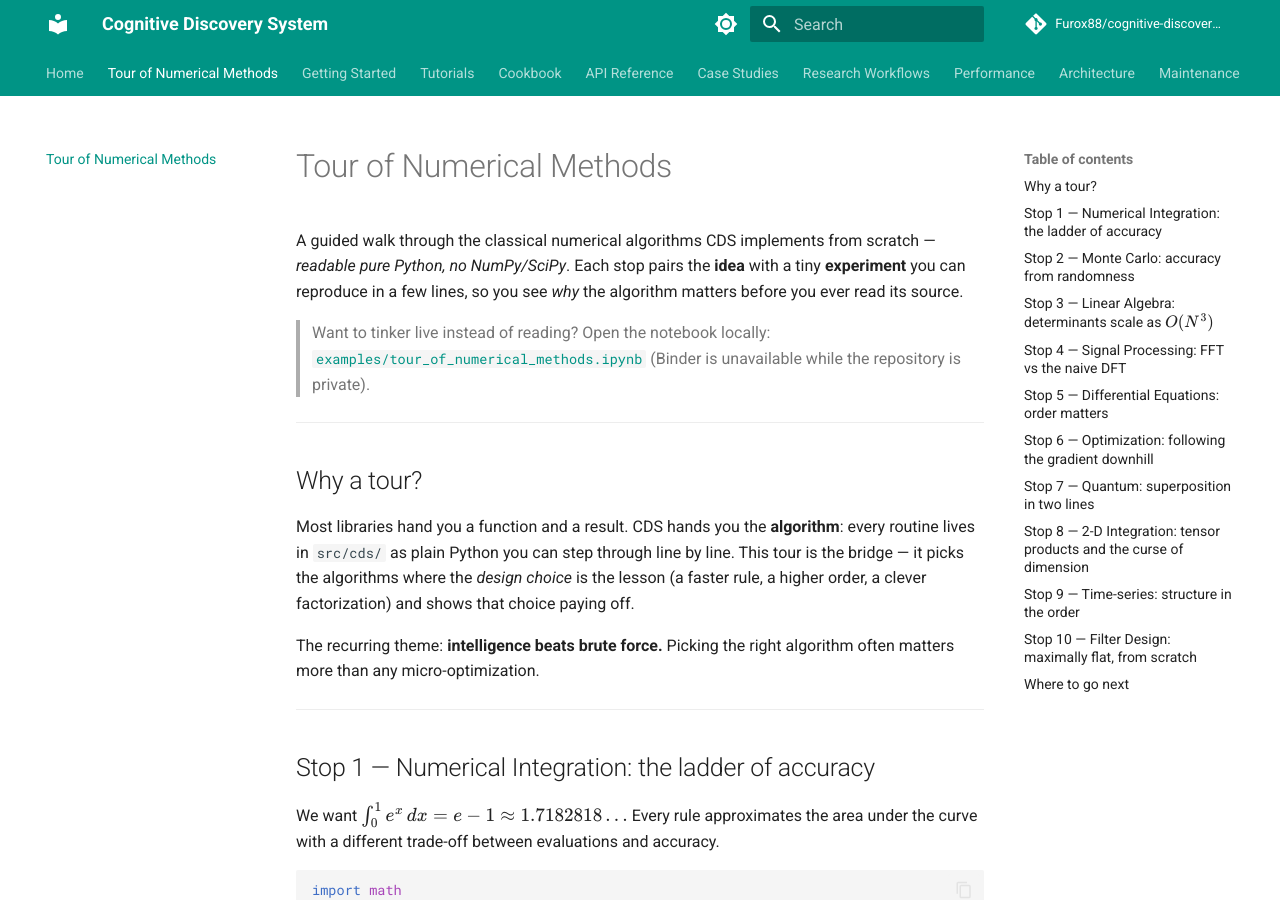
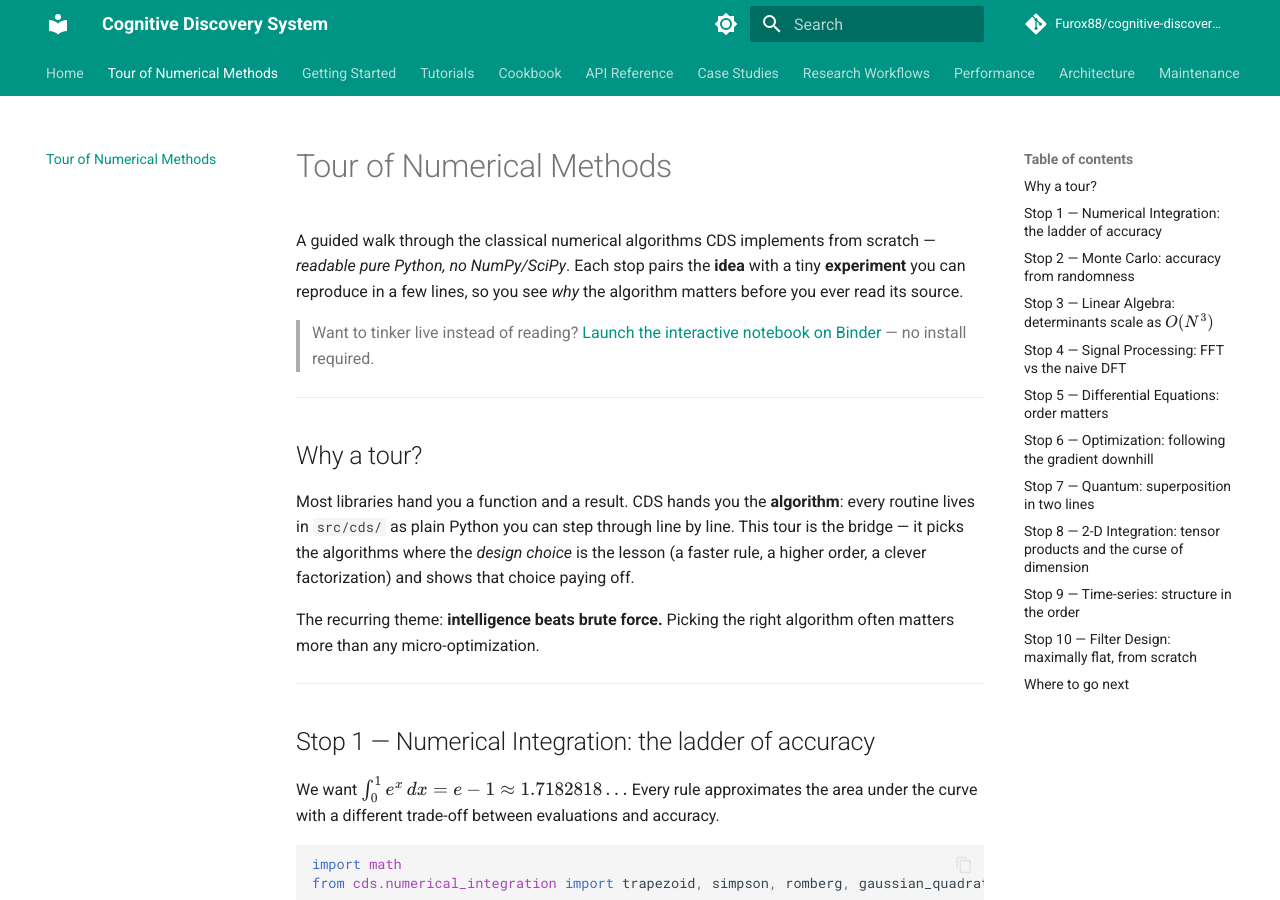
Before and after one commit to Furox88/cognitive-discovery-system, an MkDocs documentation site: the page built from docs/tour_of_numerical_methods.md, in a window 1280 px wide and 900 px high. Built offline with MkDocs 1.6.1 and Material for MkDocs 9.7.7, drawn with Linux system fonts in a browser that asks for light colours; comment, search, counter and statistics services are not loaded.

Commit message:
docs: restore public links and release badge after reopening repo
Repo is public again so tags, Releases, Pages, and Binder are visible to everyone.

```diff
--- a/docs/tour_of_numerical_methods.md
+++ b/docs/tour_of_numerical_methods.md
@@ -2,7 +2,7 @@
 
 A guided walk through the classical numerical algorithms CDS implements from scratch — *readable pure Python, no NumPy/SciPy*. Each stop pairs the **idea** with a tiny **experiment** you can reproduce in a few lines, so you see *why* the algorithm matters before you ever read its source.
 
-> Want to tinker live instead of reading? Open the notebook locally: [`examples/tour_of_numerical_methods.ipynb`](../examples/tour_of_numerical_methods.ipynb) (Binder is unavailable while the repository is private).
+> Want to tinker live instead of reading? [Launch the interactive notebook on Binder](https://mybinder.org/v2/gh/Furox88/cognitive-discovery-system/main?urlpath=lab/tree/examples/tour_of_numerical_methods.ipynb) — no install required.
 
 ---
 
--- a/mkdocs.yml
+++ b/mkdocs.yml
@@ -1,6 +1,5 @@
 site_name: Cognitive Discovery System
-# GitHub Pages is unavailable for private repos on free plans; serve with `mkdocs serve`.
-site_url: https://github.com/Furox88/cognitive-discovery-system/tree/main/docs
+site_url: https://Furox88.github.io/cognitive-discovery-system/
 repo_url: https://github.com/Furox88/cognitive-discovery-system
 repo_name: Furox88/cognitive-discovery-system
 
--- a/pyproject.toml
+++ b/pyproject.toml
@@ -110,7 +110,7 @@
 [project.urls]
 Homepage = "https://github.com/Furox88/cognitive-discovery-system"
 Repository = "https://github.com/Furox88/cognitive-discovery-system"
-Documentation = "https://github.com/Furox88/cognitive-discovery-system/tree/main/docs"
+Documentation = "https://furox88.github.io/cognitive-discovery-system/"
 "PyPI" = "https://pypi.org/project/cognitive-discovery-system/"
 Issues = "https://github.com/Furox88/cognitive-discovery-system/issues"
 Changelog = "https://github.com/Furox88/cognitive-discovery-system/releases"
```
Also changed, not shown: README.md (+11 -7 lines).
